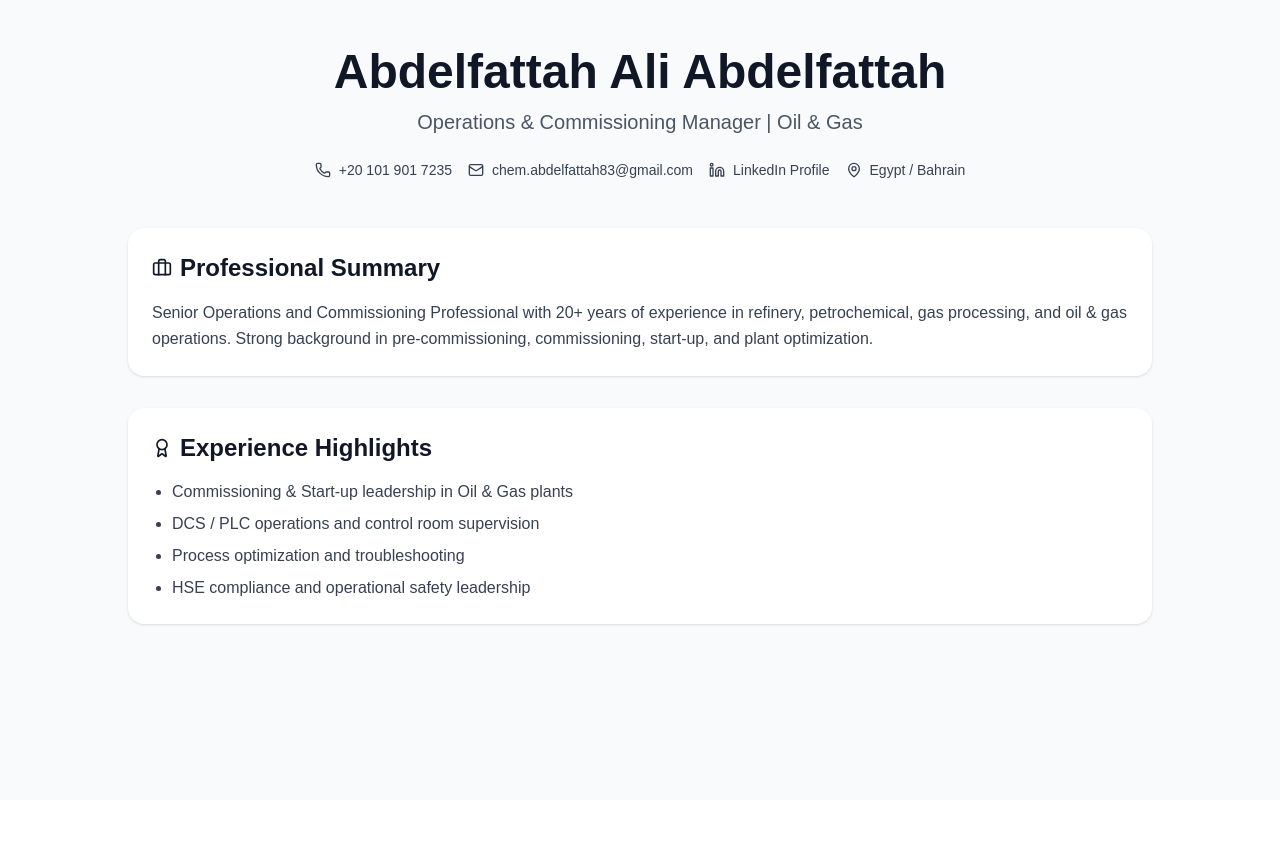
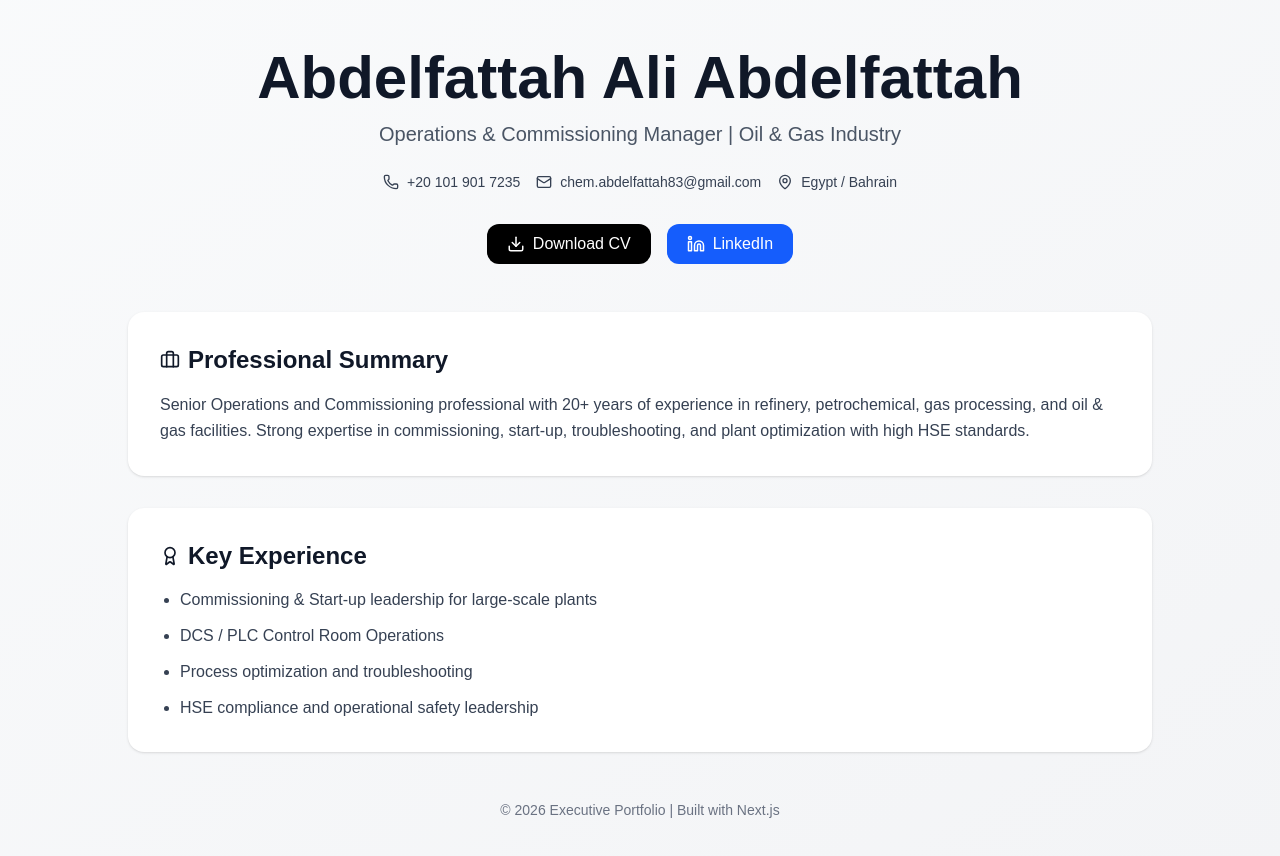
Before and after one commit to chemabdelfattah83/executive-portfolio, a Next.js app: page / in a window 1280 px wide. Shown: the top 856 px of the page. Before the commit the page ends 800 px from the top, so only its background shows below. Built offline with nearby package versions, Linux system fonts and the light colour scheme.

Commit message:
final update

```diff
--- a/app/page.tsx
+++ b/app/page.tsx
@@ -2,33 +2,37 @@
 
 import { motion } from "framer-motion";
 import {
-  Award,
   Mail,
   Phone,
   Linkedin,
   MapPin,
   Briefcase,
+  Award,
+  Download,
 } from "lucide-react";
 
 export default function ExecutivePortfolio() {
+  const linkedInUrl =
+    "https://www.linkedin.com/in/abd-el-fattah-ali-elewa-a10124a6/";
+
   return (
-    <main className="min-h-screen bg-gray-50 text-gray-900 p-6 md:p-12">
+    <main className="min-h-screen bg-gradient-to-br from-gray-50 to-gray-100 text-gray-900 p-6 md:p-12">
 
-      {/* Header */}
+      {/* HERO */}
       <motion.section
-        initial={{ opacity: 0, y: -20 }}
+        initial={{ opacity: 0, y: -30 }}
         animate={{ opacity: 1, y: 0 }}
-        transition={{ duration: 0.6 }}
         className="max-w-5xl mx-auto text-center"
       >
-        <h1 className="text-4xl md:text-5xl font-bold">
+        <h1 className="text-4xl md:text-6xl font-bold">
           Abdelfattah Ali Abdelfattah
         </h1>
 
         <p className="text-xl mt-3 text-gray-600">
-          Operations & Commissioning Manager | Oil & Gas
+          Operations & Commissioning Manager | Oil & Gas Industry
         </p>
 
+        {/* CONTACT */}
         <div className="flex flex-wrap justify-center gap-4 mt-6 text-sm text-gray-700">
           <span className="flex items-center gap-2">
             <Phone size={16} /> +20 101 901 7235
@@ -39,53 +43,72 @@ export default function ExecutivePortfolio() {
           </span>
 
           <span className="flex items-center gap-2">
-            <Linkedin size={16} /> LinkedIn Profile
-          </span>
-
-          <span className="flex items-center gap-2">
             <MapPin size={16} /> Egypt / Bahrain
           </span>
         </div>
+
+        {/* BUTTONS */}
+        <div className="flex flex-wrap justify-center gap-4 mt-8">
+          <a
+            href="/cv.pdf"
+            className="flex items-center gap-2 bg-black text-white px-5 py-2 rounded-xl hover:bg-gray-800 transition"
+          >
+            <Download size={18} /> Download CV
+          </a>
+
+          <a
+            href={linkedInUrl}
+            target="_blank"
+            rel="noopener noreferrer"
+            className="flex items-center gap-2 bg-blue-600 text-white px-5 py-2 rounded-xl hover:bg-blue-700 transition"
+          >
+            <Linkedin size={18} /> LinkedIn
+          </a>
+        </div>
       </motion.section>
 
-      {/* Summary */}
+      {/* SUMMARY */}
       <motion.section
         initial={{ opacity: 0 }}
         animate={{ opacity: 1 }}
         transition={{ delay: 0.2 }}
-        className="max-w-5xl mx-auto mt-12 bg-white p-6 rounded-2xl shadow"
+        className="max-w-5xl mx-auto mt-12 bg-white p-8 rounded-2xl shadow"
       >
         <h2 className="text-2xl font-bold flex items-center gap-2">
           <Briefcase size={20} /> Professional Summary
         </h2>
 
         <p className="mt-4 text-gray-700 leading-relaxed">
-          Senior Operations and Commissioning Professional with 20+ years of
+          Senior Operations and Commissioning professional with 20+ years of
           experience in refinery, petrochemical, gas processing, and oil &
-          gas operations. Strong background in pre-commissioning,
-          commissioning, start-up, and plant optimization.
+          gas facilities. Strong expertise in commissioning, start-up,
+          troubleshooting, and plant optimization with high HSE standards.
         </p>
       </motion.section>
 
-      {/* Experience */}
+      {/* EXPERIENCE */}
       <motion.section
         initial={{ opacity: 0 }}
         animate={{ opacity: 1 }}
         transition={{ delay: 0.3 }}
-        className="max-w-5xl mx-auto mt-8 bg-white p-6 rounded-2xl shadow"
+        className="max-w-5xl mx-auto mt-8 bg-white p-8 rounded-2xl shadow"
       >
         <h2 className="text-2xl font-bold flex items-center gap-2">
-          <Award size={20} /> Experience Highlights
+          <Award size={20} /> Key Experience
         </h2>
 
-        <ul className="mt-4 space-y-2 text-gray-700 list-disc pl-5">
-          <li>Commissioning & Start-up leadership in Oil & Gas plants</li>
-          <li>DCS / PLC operations and control room supervision</li>
+        <ul className="mt-4 space-y-3 text-gray-700 list-disc pl-5">
+          <li>Commissioning & Start-up leadership for large-scale plants</li>
+          <li>DCS / PLC Control Room Operations</li>
           <li>Process optimization and troubleshooting</li>
           <li>HSE compliance and operational safety leadership</li>
         </ul>
       </motion.section>
 
+      {/* FOOTER */}
+      <footer className="text-center text-sm text-gray-500 mt-12">
+        © {new Date().getFullYear()} Executive Portfolio | Built with Next.js
+      </footer>
     </main>
   );
 }
```
